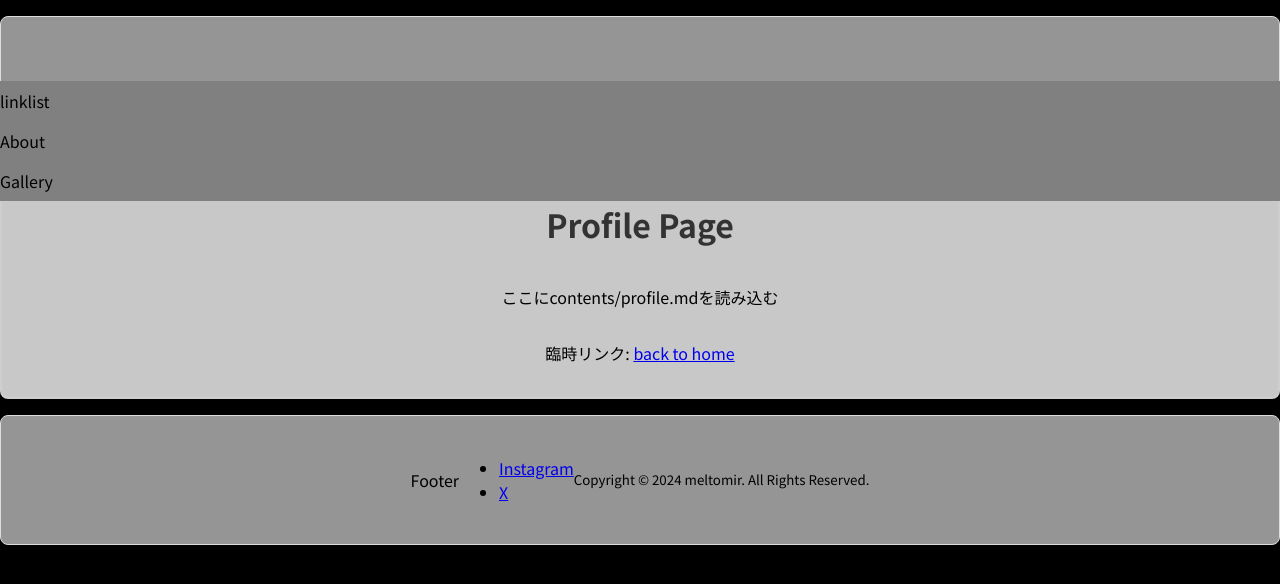
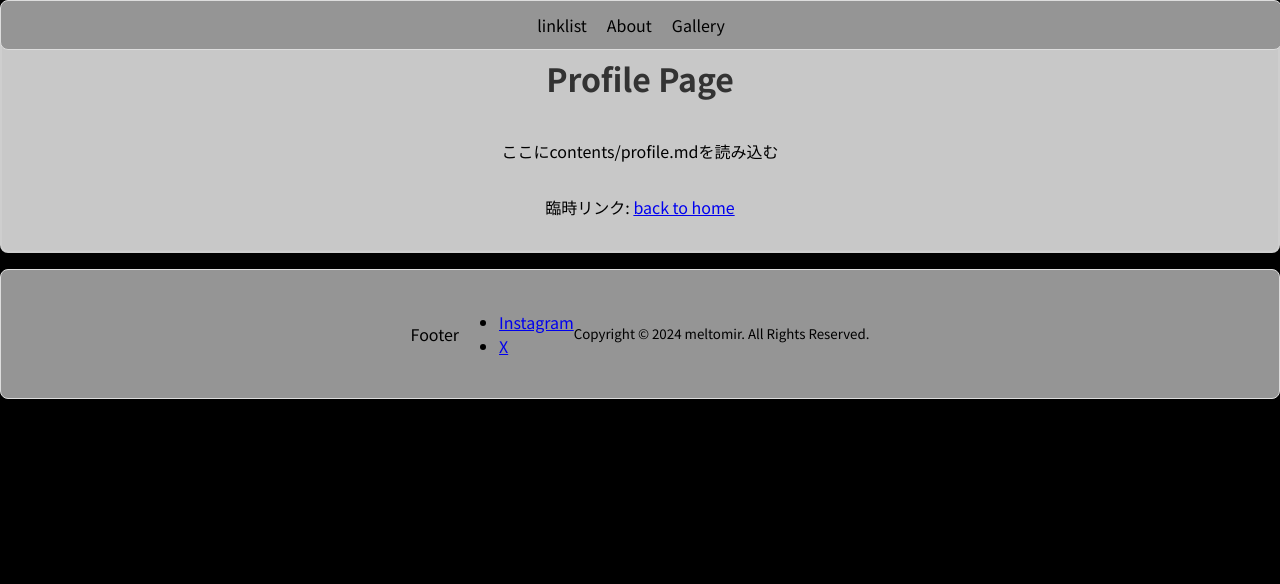
Before and after one commit to Tsukichan555/meltomir, a Next.js app: page /profile in a window 1280 px wide. Shown: the top 584 px of the page. Built offline with nearby package versions, Linux system fonts and the light colour scheme.

Commit message:
レスポンシブなヘッダー表示

```diff
--- a/src/components/arrangement/Header/Header.js
+++ b/src/components/arrangement/Header/Header.js
@@ -24,6 +24,7 @@ const Header = () => {
           <div className={styles.Burger} onClick={toggleMenu}>
             <div className={styles.BurgerLine}></div>
             <div className={styles.BurgerLine}></div>
+            <div className={styles.BurgerLine}></div>
           </div>
           <nav className={`${styles.Nav} ${isOpen ? styles.Open : ''}`}>
             <ul>
@@ -36,7 +37,7 @@ const Header = () => {
         </>
       ) : (
         <nav>
-          <ul className={`${styles.Nav} ${styles.DesktopNav}`}>
+          <ul className={`${styles.DesktopNav}`}>
             <li><ScrollLink to="linklist" smooth={true} duration={500} style={{ cursor: "pointer" }}>linklist</ScrollLink></li>
             <li><ScrollLink to="about" smooth={true} duration={500} style={{ cursor: "pointer" }}>About</ScrollLink></li>
             <li><ScrollLink to="gallery" smooth={true} duration={500} style={{ cursor: "pointer" }}>Gallery</ScrollLink></li>
--- a/src/components/arrangement/Header/Header.module.css
+++ b/src/components/arrangement/Header/Header.module.css
@@ -1,15 +1,25 @@
 .Header {
     background-color: #959595;
     display: flex;
+    flex-direction: column;
     list-style: none;
     align-items: center;
     justify-content: center;
-    position: relative;
-    min-height: calc(5 * 1.2em); /* 20文字分の高さを確保 (1.2em は line-height の目安) */
-    margin: 16px 0; /* 上下に余白 */
-    padding: 16px; /* 内側の余白 */
-    border: 1px solid #ddd; /* 薄い境界線 */
-    border-radius: 8px; /* 角を少し丸める */
+    position: fixed;
+    height: 3em;
+    width: 100%;
+    top: 0px;
+
+
+    /* 20文字分の高さを確保 (1.2em は line-height の目安) */
+    margin: 0;
+    /* 上下に余白 */
+    padding: 0;
+    /* 内側の余白 */
+    border: 1px solid #ddd;
+    /* 薄い境界線 */
+    border-radius: 8px;
+    /* 角を少し丸める */
 }
 
 .Header ul {
@@ -18,44 +28,61 @@
     padding: 0;
     margin: 0;
     width: 100%;
-    justify-content: center; /* 中央揃え */
+    justify-content: center;
+    /* 中央揃え */
 }
 
 .Header li {
-    margin-right: 20px; /* それぞれの隙間 */
+    margin-right: 20px;
+    /* それぞれの隙間 */
 }
 
+
 .Burger {
+    height: 3em;
+    width: 3em;
     position: fixed;
-top: 0px; /* ヘッダー内の上端に配置 */
-left: 0px;/* ヘッダー内の左端に配置 */
+    top: 0px;
+    left: 0px;
     cursor: pointer;
     display: flex;
+    ;
     flex-direction: column;
     justify-content: space-around;
-height: 24px;
-background-color: rgb(179, 179, 180);/*直感的な採択、規格があればそれで*/
-border: 1px solid #ddd; /* 薄い境界線 */
+    align-items: center;
+    background-color: rgb(179, 179, 180);
+    /*直感的な採択、規格があればそれで*/
+    border: 1px solid #ddd;
+    /* 薄い境界線 */
+    margin: auto;
 }
 
 .BurgerLine {
-width: 30px;
-height: 3px;
+    width: 70%;
+    height: 0.5em;
     background-color: grey;
     margin: 4px 0;
 }
 
-.Nav {
-position: fixed;
-/* top: 100%; /* ハンバーガーメニューの下に配置 なんとなくなので計算で入れるべき */
+.Nav  {
     left: 0;
-align-items: flex-start; /* 左上に配置する */
-justify-content:flex-start;
-display: none; /* 最初は非表示 */
+    margin: 1em;
+    margin: 0;
+    position: absolute;
+    top: 100%;
+    width: 50vw;
+    height: 50vh;
+    align-items: flex-start;
+    /* 左上に配置する */
+    justify-content: flex-start;
+    display: none;
+    /* 最初は非表示 */
     flex-direction: column;
     align-items: flex-start;
-background-color: gray;
+    background-color: rgba(0, 0, 0, 0.6);
+
 }
+
 
 .Nav ul {
     list-style: none;
@@ -65,10 +92,11 @@ flex-direction: column;
 }
 
 .Nav li {
-margin: 8px 0;
+    margin: 8px;
 }
 
 .Nav a {
+    color: white;
     text-decoration: none;
 }
 
@@ -77,9 +105,11 @@ display: flex;
 }
 
 .DesktopNav {
-    display: flex; /* デスクトップでは表示 */
+    display: flex;
+    /* デスクトップでは表示 */
 }
 
 .MobileNav {
-    display: none; /* モバイルでは非表示 */
+    display: none;
+    /* モバイルでは非表示 */
 }
```
Lines whose indentation alone changed are shown as unchanged.
